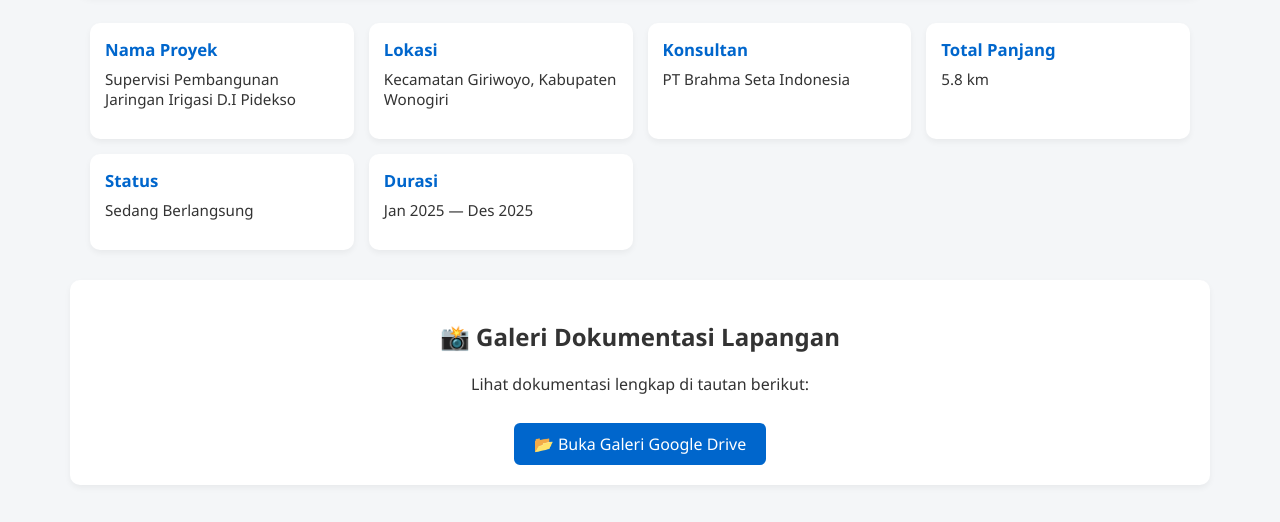
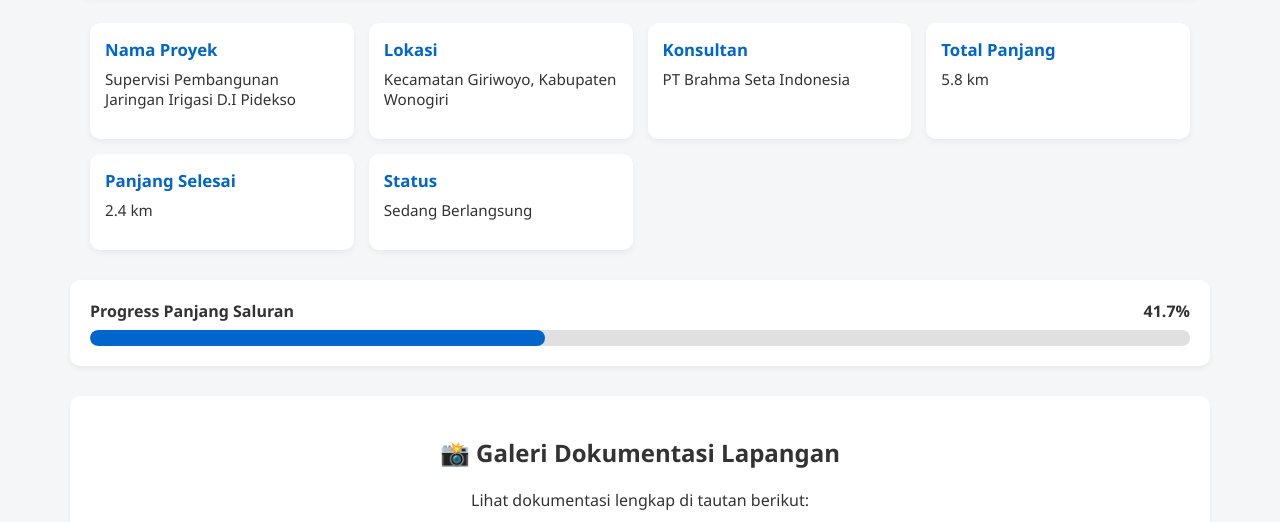
Before and after one commit to rofironaa/DI_Pidekso_Kiri, a plain HTML site: page index.html in a window 1280 px wide. Shown: the part 675-1197 px from the top of the page. Drawn offline with Linux system fonts and the light colour scheme.

Commit message:
index.html

```diff
--- a/index.html
+++ b/index.html
@@ -81,6 +81,41 @@
       font-size: 0.95rem;
     }
 
+    /* ======== PROGRESS BAR ======== */
+    .progress-section {
+      width: 90%;
+      max-width: 1100px;
+      margin: 30px auto;
+      background: white;
+      border-radius: 10px;
+      padding: 20px;
+      box-shadow: 0 3px 6px rgba(0,0,0,0.05);
+    }
+
+    .progress-label {
+      display: flex;
+      justify-content: space-between;
+      align-items: center;
+      margin-bottom: 8px;
+      font-weight: 600;
+    }
+
+    .progress-bar {
+      width: 100%;
+      height: 16px;
+      background-color: #e0e0e0;
+      border-radius: 10px;
+      overflow: hidden;
+    }
+
+    .progress-fill {
+      height: 100%;
+      background-color: #0066cc;
+      width: 41.4%;
+      border-radius: 10px;
+      transition: width 0.4s ease;
+    }
+
     /* ======== GALERI ======== */
     .galeri-proyek {
       width: 90%;
@@ -155,12 +190,23 @@
       <p>5.8 km</p>
     </div>
     <div class="info-box">
+      <h3>Panjang Selesai</h3>
+      <p>2.4 km</p>
+    </div>
+    <div class="info-box">
       <h3>Status</h3>
       <p>Sedang Berlangsung</p>
     </div>
-    <div class="info-box">
-      <h3>Durasi</h3>
-      <p>Jan 2025 — Des 2025</p>
+  </section>
+
+  <!-- ===== PROGRESS BAR ===== -->
+  <section class="progress-section">
+    <div class="progress-label">
+      <span>Progress Panjang Saluran</span>
+      <span>41.7%</span>
+    </div>
+    <div class="progress-bar">
+      <div class="progress-fill"></div>
     </div>
   </section>
 
```
